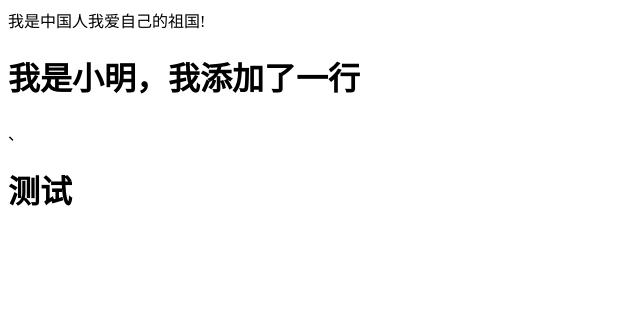
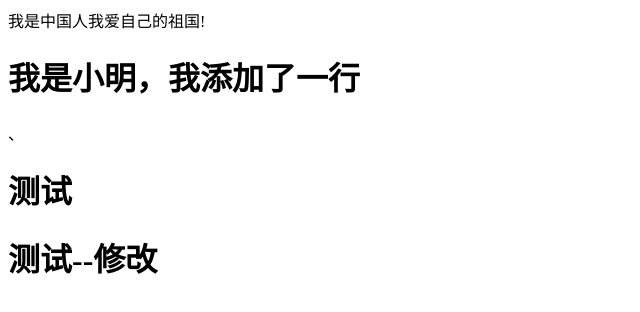
Before and after one commit to luqiqi0420/test0217, a plain HTML site: page index.html in a window 1280 px wide. Shown: the whole page, without its empty margins (0-640 px from the left). Drawn offline with Linux system fonts and the light colour scheme.

Commit message:
测试--修改

```diff
--- a/index.html
+++ b/index.html
@@ -8,5 +8,6 @@
   <div>我是中国人我爱自己的祖国!</div>
   <h1>我是小明，我添加了一行</h1>、
   <h1>测试</h1>
+  <h1>测试--修改</h1>
 </body>
 </html>
```
